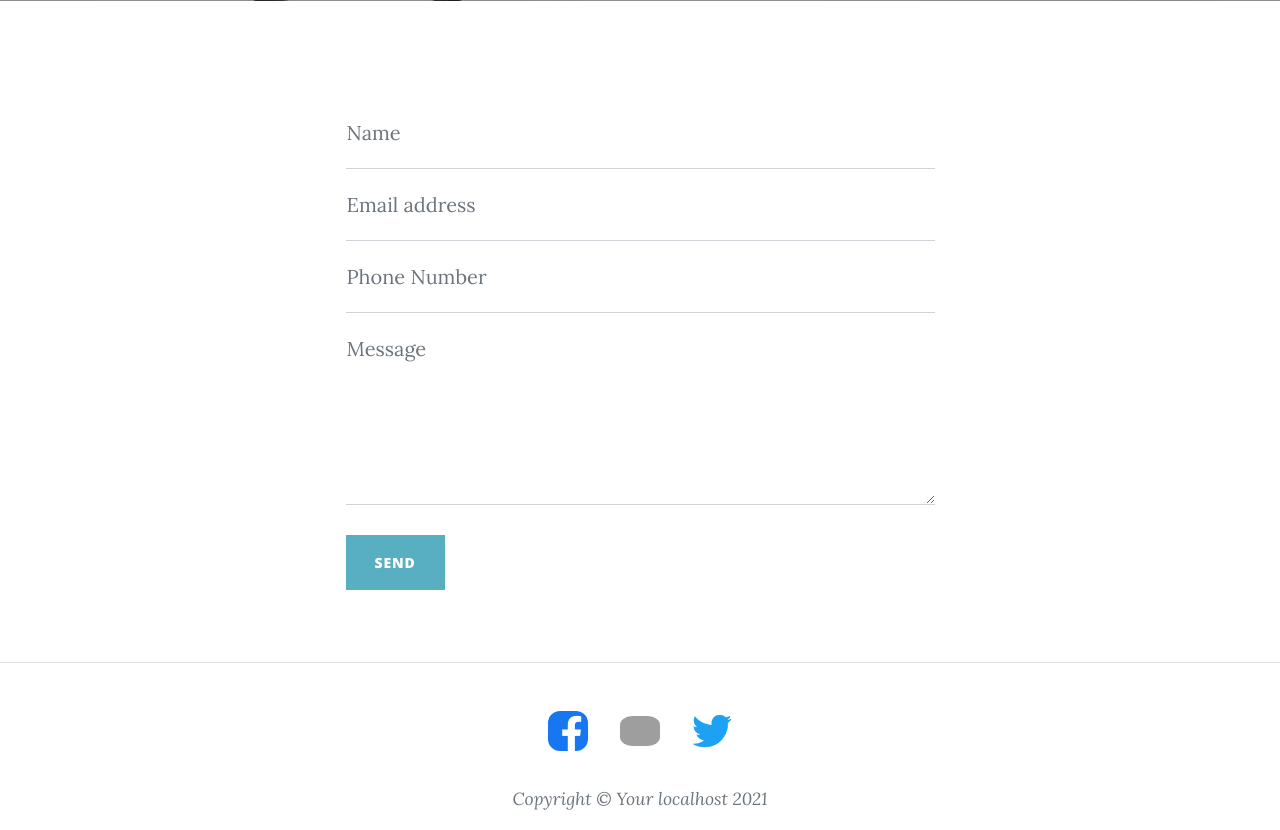
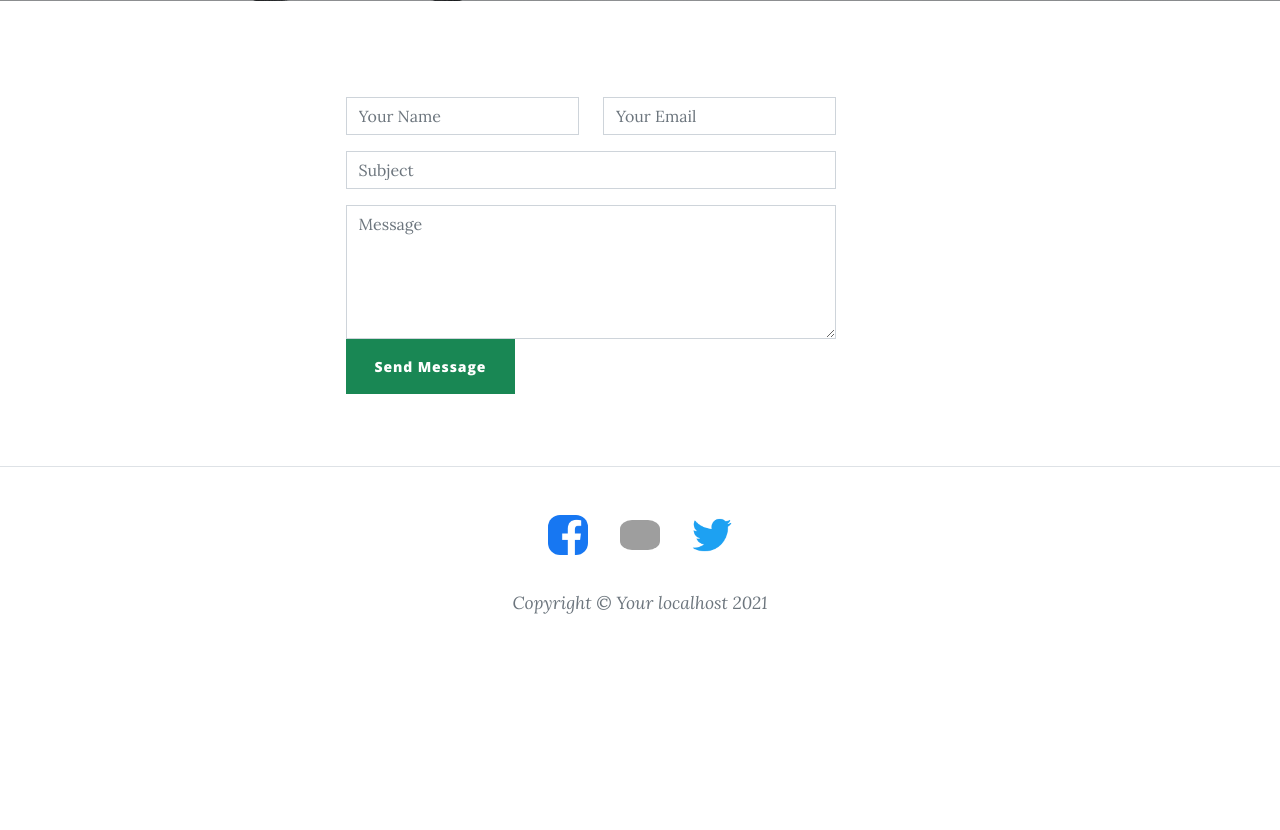
Before and after one commit to dorjoydeb/repo_test, a Django app: page /contact/ in a window 1280 px wide. Shown: the part 531-1361 px from the top of the page. After the commit the page ends 1145 px from the top, so only its background shows below. Run offline with Django 3.2, Linux system fonts and the light colour scheme; data comes from the database, SQL or seed files in the repository; both versions use the stored data as it was after the commit; data that the repository does not hold is empty; some libraries are stand-ins or nearby versions; grey boxes are pictures that could not be loaded.

Commit message:
Contact form Dynamic Complite DATE 05:31 PM 07/24/2021

```diff
--- a/contact_app/views.py
+++ b/contact_app/views.py
@@ -9,7 +9,14 @@ def home(request):
     Social_data = Footar.objects.all()
     Contact_Top_data = Contact_top_bar.objects.all()
     Contact_body_data = Contact_body_section.objects.all()
-    Email_data = Contact_email_section
+
+    if request.method == 'POST':
+        name = request.POST.get('name')
+        email = request.POST.get('email')
+        subject = request.POST.get('subject')
+        message = request.POST.get('message')
+        contact_data = Contact_email_section(Name=name, Email=email, Subject=subject, Description=message)
+        contact_data.save()
 
     super = {
         'social': Social_data,
--- a/templates/contact.html
+++ b/templates/contact.html
@@ -30,49 +30,26 @@
                             <!-- To make this form functional, sign up at-->
                             <!-- https://startbootstrap.com/solution/contact-forms-->
                             <!-- to get an API token!-->
-                            <form id="contactForm" data-sb-form-api-token="API_TOKEN">
-                                <div class="form-floating">
-                                    <input class="form-control" id="name" type="text" placeholder="Enter your name..." data-sb-validations="required" />
-                                    <label name="name">Name</label>
-                                    <div class="invalid-feedback" data-sb-feedback="name:required">A name is required.</div>
-                                </div>
-                                <div class="form-floating">
-                                    <input class="form-control" id="email" type="email" placeholder="Enter your email..." data-sb-validations="required,email" />
-                                    <label for="email">Email address</label>
-                                    <div class="invalid-feedback" data-sb-feedback="email:required">An email is required.</div>
-                                    <div class="invalid-feedback" data-sb-feedback="email:email">Email is not valid.</div>
-                                </div>
-                                <div class="form-floating">
-                                    <input class="form-control" id="phone" type="tel" placeholder="Enter your phone number..." data-sb-validations="required" />
-                                    <label for="phone">Phone Number</label>
-                                    <div class="invalid-feedback" data-sb-feedback="phone:required">A phone number is required.</div>
-                                </div>
-                                <div class="form-floating">
-                                    <textarea class="form-control" id="message" placeholder="Enter your message here..." style="height: 12rem" data-sb-validations="required"></textarea>
-                                    <label for="message">Message</label>
-                                    <div class="invalid-feedback" data-sb-feedback="message:required">A message is required.</div>
-                                </div>
-                                <br />
-                                <!-- Submit success message-->
-                                <!---->
-                                <!-- This is what your users will see when the form-->
-                                <!-- has successfully submitted-->
-                                <div class="d-none" id="submitSuccessMessage">
-                                    <div class="text-center mb-3">
-                                        <div class="fw-bolder">Form submission successful!</div>
-                                        To activate this form, sign up at
-                                        <br />
-                                        <a href="https://startbootstrap.com/solution/contact-forms">https://startbootstrap.com/solution/contact-forms</a>
+                              <div class="col-lg-10">
+                                <form action="" method="post" role="form" >
+                                    {%csrf_token%}
+                                  <div class="row">
+                                    <div class="col-md-6 form-group">
+                                      <input type="text" name="name" class="form-control" id="name" placeholder="Your Name" required>
                                     </div>
-                                </div>
-                                <!-- Submit error message-->
-                                <!---->
-                                <!-- This is what your users will see when there is-->
-                                <!-- an error submitting the form-->
-                                <div class="d-none" id="submitErrorMessage"><div class="text-center text-danger mb-3">Error sending message!</div></div>
-                                <!-- Submit Button-->
-                                <button class="btn btn-primary text-uppercase disabled" id="submitButton" type="submit">Send</button>
-                            </form>
+                                    <div class="col-md-6 form-group mt-3 mt-md-0">
+                                      <input type="email" class="form-control" name="email" id="email" placeholder="Your Email" required>
+                                    </div>
+                                  </div>
+                                  <div class="form-group mt-3">
+                                    <input type="text" class="form-control" name="subject" id="subject" placeholder="Subject" required>
+                                  </div>
+                                  <div class="form-group mt-3">
+                                    <textarea class="form-control" name="message" rows="5" placeholder="Message" required></textarea>
+                                  </div>
+                                  <div "><button type="submit" class="btn btn-success">Send Message</button></div>
+                                </form>
+                              </div>
                         </div>
                     </div>
                 </div>
```
Also changed, not shown: db.sqlite3.
